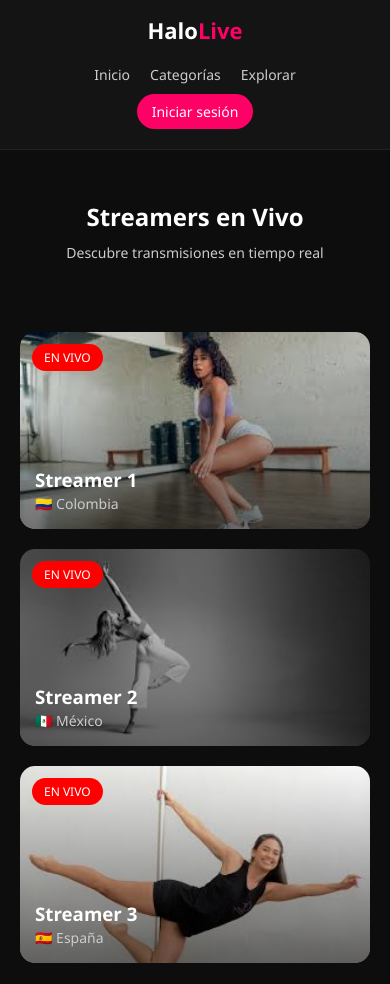
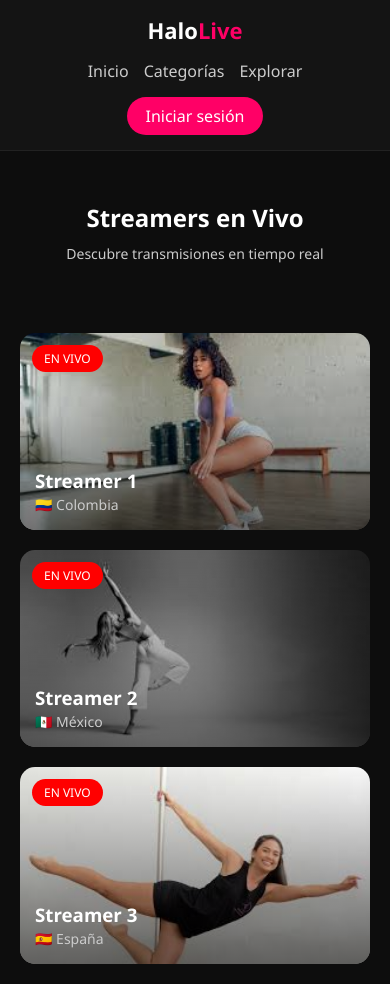
Before and after one commit to Andres-quintero-giraldo/andres-quintero-giraldo.github.io, a plain HTML site: page index.html in a window 390 px wide. Drawn offline with Linux system fonts and the light colour scheme.

Commit message:
Update style.css

```diff
--- a/style.css
+++ b/style.css
@@ -10,7 +10,8 @@ body{
     color:white;
 }
 
-/* NAVBAR */
+/* ================= NAVBAR ================= */
+
 .navbar{
     display:flex;
     justify-content:space-between;
@@ -18,7 +19,6 @@ body{
     padding:15px 60px;
     background:#141414;
     border-bottom:1px solid #222;
-    flex-wrap:wrap;
 }
 
 .logo{
@@ -30,17 +30,18 @@ body{
     color:#ff0066;
 }
 
+/* MENU */
 .menu{
     display:flex;
     align-items:center;
-    flex-wrap:wrap;
+    gap:25px; /* mejor que usar margin */
 }
 
 .menu a{
-    margin-left:25px;
     text-decoration:none;
     color:#ccc;
     transition:0.3s;
+    white-space:nowrap; /* evita que se partan */
 }
 
 .menu a:hover{
@@ -49,12 +50,13 @@ body{
 
 .btn-login{
     background:#ff0066;
-    padding:8px 15px;
+    padding:8px 18px;
     border-radius:20px;
     color:white !important;
 }
 
-/* HERO */
+/* ================= HERO ================= */
+
 .hero{
     text-align:center;
     padding:70px 20px;
@@ -69,7 +71,8 @@ body{
     color:#ccc;
 }
 
-/* GRID RESPONSIVE INTELIGENTE */
+/* ================= GRID ================= */
+
 .contenedor-cards{
     display:grid;
     grid-template-columns:repeat(auto-fit, minmax(280px, 1fr));
@@ -77,7 +80,8 @@ body{
     padding:40px 60px;
 }
 
-/* CARD */
+/* ================= CARD ================= */
+
 .card{
     position:relative;
     border-radius:15px;
@@ -119,7 +123,7 @@ body{
     opacity:0.7;
 }
 
-/* CENTER BUTTON */
+/* BOTÓN CENTRAL */
 .center-button{
     position:absolute;
     top:50%;
@@ -150,8 +154,10 @@ body{
     font-size:14px;
 }
 
-/* TABLET */
+/* ================= TABLET ================= */
+
 @media(max-width:1024px){
+
     .navbar{
         padding:15px 30px;
     }
@@ -159,25 +165,24 @@ body{
     .contenedor-cards{
         padding:30px;
     }
+
 }
 
-/* CELULAR */
+/* ================= CELULAR ================= */
+
 @media(max-width:600px){
 
     .navbar{
         flex-direction:column;
         gap:15px;
+        padding:15px 20px;
         text-align:center;
-        padding:15px 20px;
     }
 
     .menu{
+        flex-wrap:wrap;
         justify-content:center;
-    }
-
-    .menu a{
-        margin:5px 10px;
-        font-size:14px;
+        gap:15px;
     }
 
     .hero{
```
